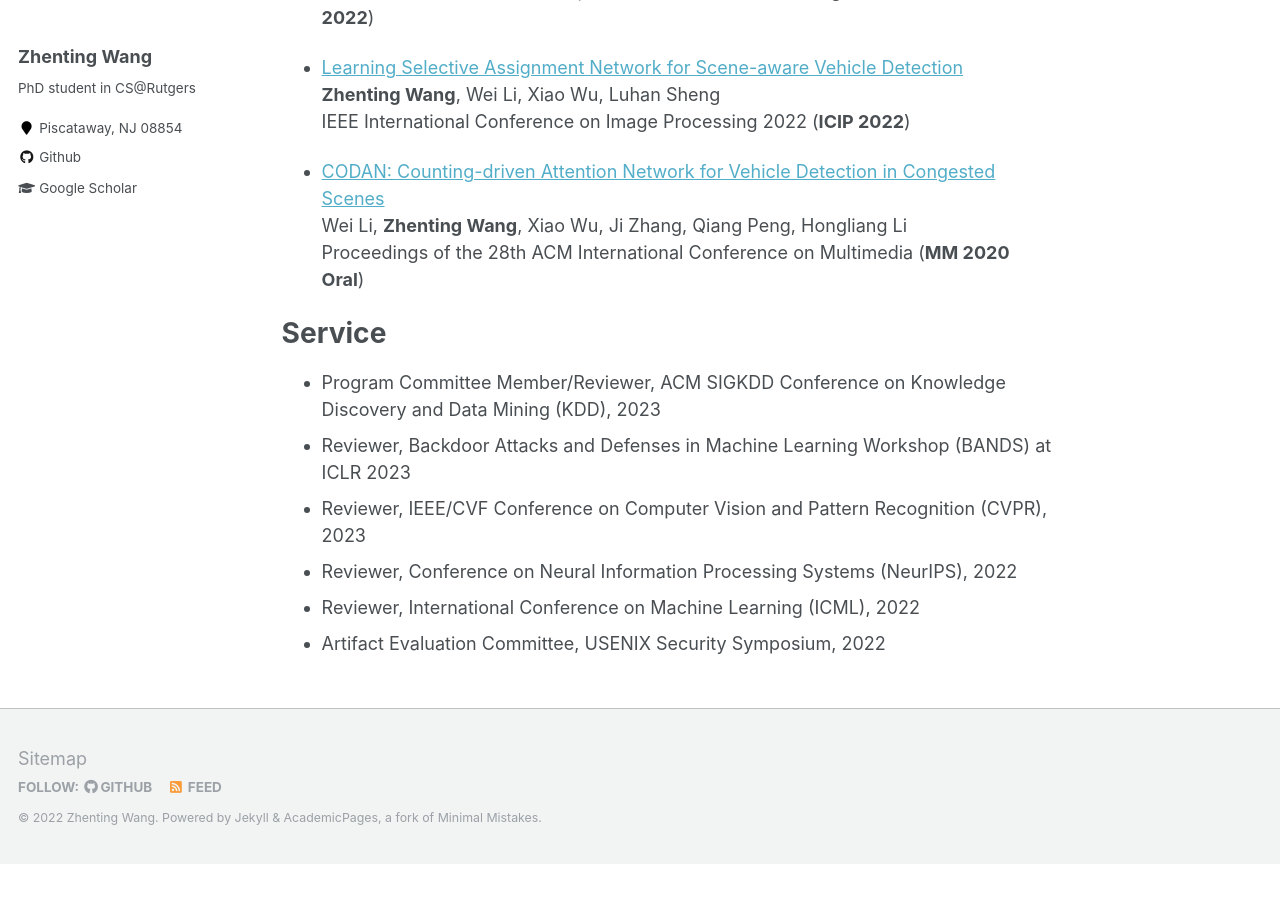
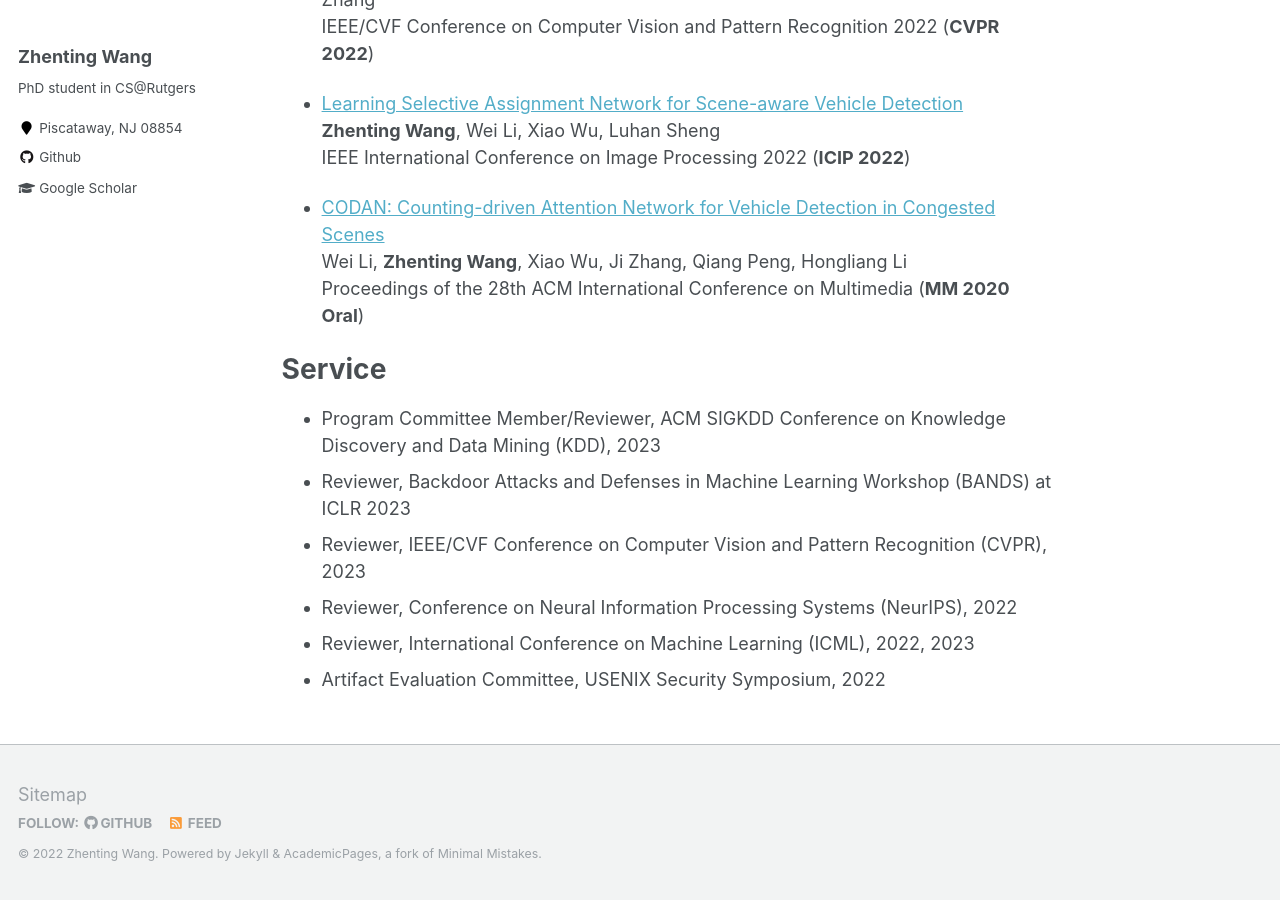
Before and after one commit to ZhentingWang/zhentingwang.github.io, a Jekyll site: the page built from _pages/about.md, in a window 1280 px wide and 900 px high, scrolled down 1462 px. Built offline with Jekyll 4.4.1, drawn with Linux system fonts in a browser that asks for light colours; before the commit the page ends 2326 px from its top, so only the background shows below that; some of the changed text lies outside the part shown.

Commit message:
Update about.md

```diff
--- a/_pages/about.md
+++ b/_pages/about.md
@@ -13,6 +13,7 @@ redirect_from:
 
 News
 ======
+* [2022-12] I am invited as a reviewer of ICML 2023.
 * [2022-12] I am invited as a program committee member (reviewer) of KDD 2023.
 * [2022-12] I am invited as a reviewer of ICLR 2023 BANDS.
 * [2022-11] I am invited as a reviewer of CVPR 2023.
@@ -64,5 +65,5 @@ Service
 * Reviewer, Backdoor Attacks and Defenses in Machine Learning Workshop (BANDS) at ICLR 2023
 * Reviewer, IEEE/CVF Conference on Computer Vision and Pattern Recognition (CVPR), 2023
 * Reviewer, Conference on Neural Information Processing Systems (NeurIPS), 2022
-* Reviewer, International Conference on Machine Learning (ICML), 2022
+* Reviewer, International Conference on Machine Learning (ICML), 2022, 2023
 * Artifact Evaluation Committee, USENIX Security Symposium, 2022
```
